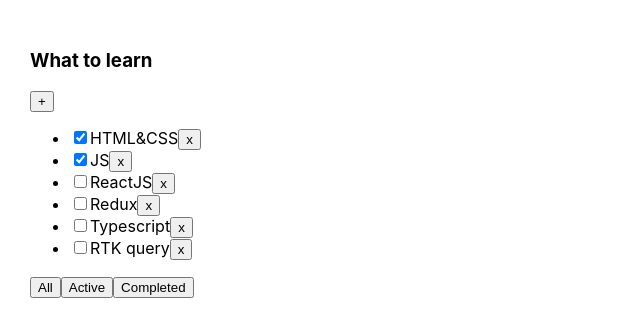
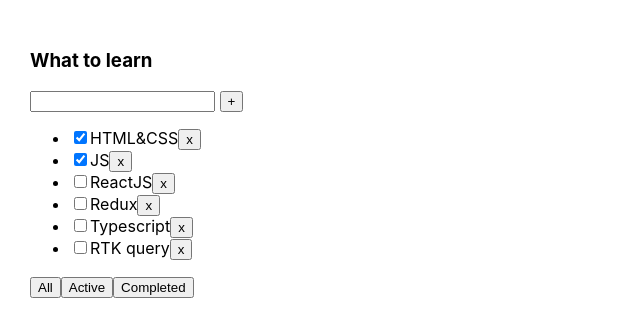
Before and after one commit to nratmie/todolist-react, a React (Vite) app: page / in a window 1280 px wide. Shown: the top 336 px of the page, without its empty margins (0-640 px from the left). Built offline with nearby package versions, Linux system fonts and the light colour scheme.

Commit message:
refactor: implement add new task feature using ref

```diff
--- a/src/App.tsx
+++ b/src/App.tsx
@@ -38,9 +38,9 @@ export const App = () => {
         setFilter(filter)
     }
 
-    const createTask = () => {
-        const task = { id: v1(), title: 'New task', isDone: false }
-        setTasks([task, ...filteredTasks])
+    const createTask = (title: string) => {
+        const newTask = { id: v1(), title, isDone: false }
+        setTasks([newTask, ...filteredTasks])
     }
 
     const deleteTask = (taskId: string) => {
--- a/src/TodolistItem.tsx
+++ b/src/TodolistItem.tsx
@@ -1,10 +1,11 @@
 import {FilterValues, Task} from './App.tsx';
 import {Button} from './Button.tsx';
+import {useRef} from 'react';
 
 type Props = {
     title: string
     tasks: Task[]
-    createTask: () => void
+    createTask: (title: string) => void
     deleteTask: (taskId: string) => void
     changeFilter: (filter: FilterValues) => void
 }
@@ -16,12 +17,22 @@ export const TodolistItem = (
         deleteTask,
         changeFilter,
 }: Props) => {
+    const inputRef = useRef<HTMLInputElement>(null)
+
+    // useref
+    const onSetTitle = () => {
+        if (inputRef.current) {
+            createTask(inputRef.current.value)
+            inputRef.current.value = ''
+        }
+    }
+
     return (
         <div>
             <h3>{title}</h3>
             <div>
-                {/*<input onChange={(e) => {}}/>*/}
-                <Button title='+' onClick={createTask}/>
+                <input ref={inputRef}/> {/*// useref*/}
+                <Button title='+' onClick={onSetTitle}/>
             </div>
             {tasks.length === 0
                 ? 'Тасок нет'
```
